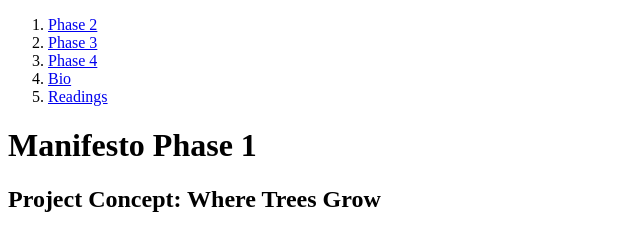
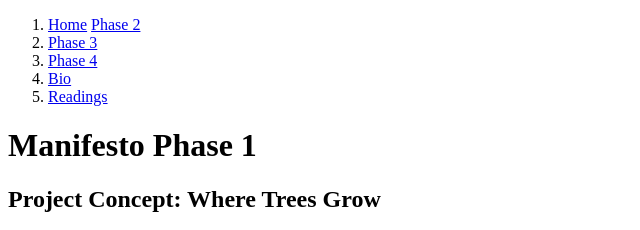
Before and after one commit to ldraho/Phase1, a plain HTML site: page index.html in a window 1280 px wide. Shown: the top 230 px of the page, 0-640 px from the left. Drawn offline with Linux system fonts and the light colour scheme.

Commit message:
Update index.html

```diff
--- a/index.html
+++ b/index.html
@@ -8,7 +8,10 @@
 
 <body>
   <ol><li>
-    <a href="manifesto2.html"> Phase 2</a>
+    <a href="https://github.com/ldraho/emergingmediablog/index.html">Home</a>
+    <l/>
+      <l>
+        <a href="manifesto2.html"> Phase 2</a>
   </li>
    <li>
     <a href="manifesto3.html"> Phase 3</a>
```
